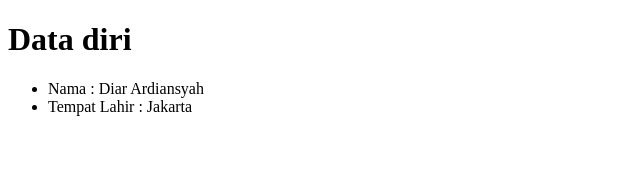
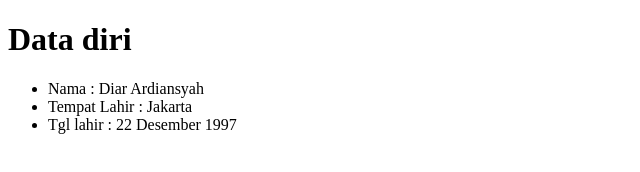
Before and after one commit to diarardi/test-remote, a plain HTML site: page index.html in a window 1280 px wide. Shown: the whole page, without its empty margins (0-640 px from the left). Drawn offline with Linux system fonts and the light colour scheme.

Commit message:
Update index.html
input data baru di file index.html

```diff
--- a/index.html
+++ b/index.html
@@ -10,6 +10,7 @@
 	<ul>
 		<li>Nama : Diar Ardiansyah</li>
 		<li>Tempat Lahir : Jakarta</li>
+		<li>Tgl lahir : 22 Desember 1997</li>
 	</ul>
 
 </body>
```
